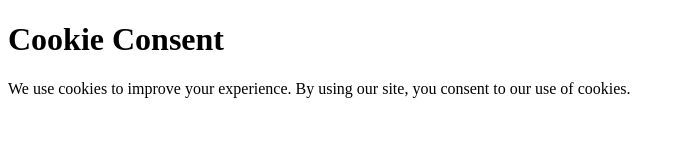
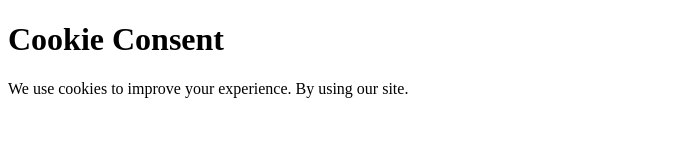
Before and after one commit to Sanedo22/JavaScript-Practice, a plain HTML site: page cookie-consent/index.html in a window 1280 px wide. Shown: the whole page, without its empty margins (0-684 px from the left). Drawn offline with Linux system fonts and the light colour scheme.

Commit message:
Update cookie consent message
Removed the consent statement from the cookie message.

```diff
--- a/cookie-consent/index.html
+++ b/cookie-consent/index.html
@@ -7,7 +7,7 @@
 </head>
 <body>
     <h1>Cookie Consent</h1>
-    <p>We use cookies to improve your experience. By using our site, you consent to our use of cookies.</p>
+    <p>We use cookies to improve your experience. By using our site.</p>
 
     <div class="cookie">
 
```
